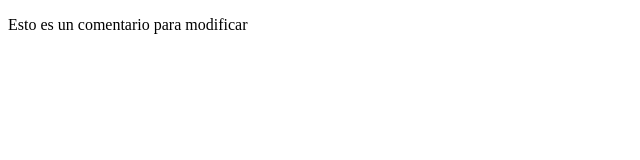
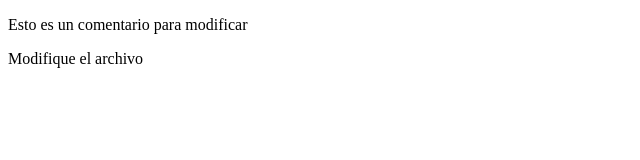
Before and after one commit to JuanCastorenaC18/Inicio, a plain HTML site: page index.html in a window 1280 px wide. Shown: the whole page, without its empty margins (0-640 px from the left). Drawn offline with Linux system fonts and the light colour scheme.

Commit message:
Modifique el archivo

```diff
--- a/index.html
+++ b/index.html
@@ -8,6 +8,6 @@
 </head>
 <body>
     <p>Esto es un comentario para modificar</p>
-    <p></p>
+    <p>Modifique el archivo</p>
 </body>
 </html>
```
